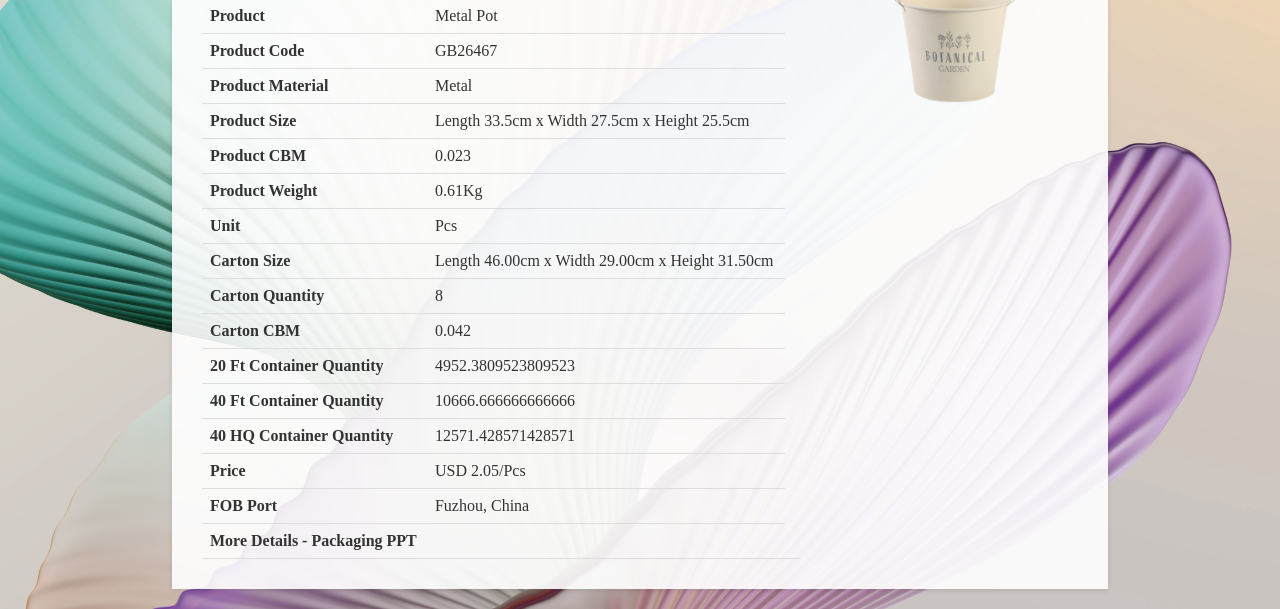
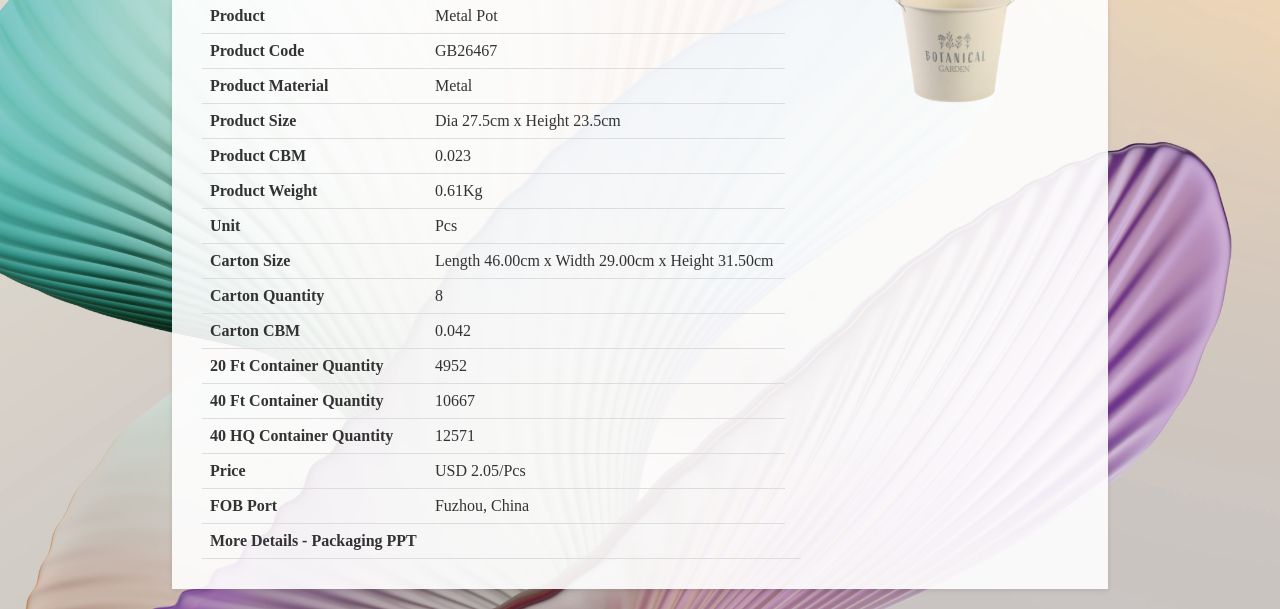
Before and after one commit to GBSLIT/GB26467, a plain HTML site: page index.html in a window 1280 px wide. Shown: the part 230-839 px from the top of the page. Drawn offline with Linux system fonts and the light colour scheme.

Commit message:
Update index.html

```diff
--- a/index.html
+++ b/index.html
@@ -149,7 +149,7 @@
                 </tr>
                 <tr>
                     <th>Product Size</th>
-                    <td>Length 33.5cm x Width 27.5cm x Height 25.5cm</td>
+                    <td>Dia 27.5cm x Height 23.5cm</td>
                 </tr>
                 <tr>
                     <th>Product CBM</th>
@@ -177,15 +177,15 @@
                 </tr>
                 <tr>
                     <th>20 Ft Container Quantity</th>
-                    <td>4952.3809523809523 </td>
+                    <td>4952 </td>
                 </tr>
                 <tr>
                     <th>40 Ft Container Quantity</th>
-                    <td>10666.666666666666 </td>
+                    <td>10667 </td>
                 </tr>
                 <tr>
                     <th>40 HQ Container Quantity</th>
-                    <td>12571.428571428571 </td>
+                    <td>12571 </td>
                  </tr>
                 <tr>
                     <th>Price</th>
```
